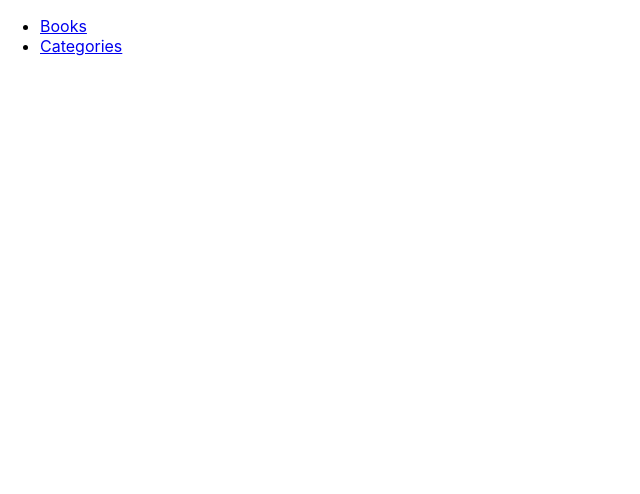
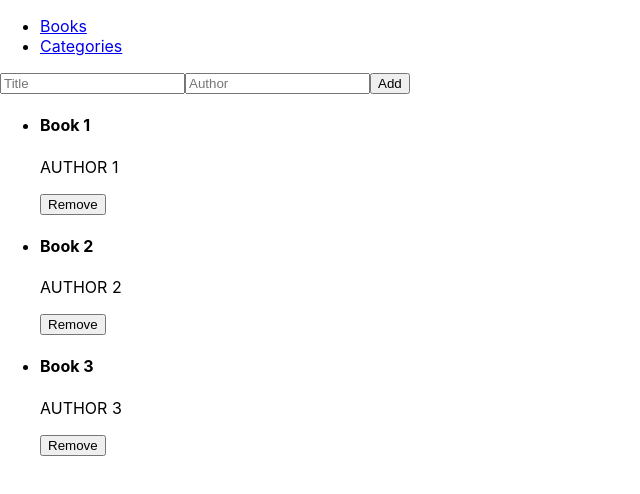
Before and after one commit to kimothokamau/bookstore_redux, a React (Create React App) app: page / in a window 1280 px wide. Shown: the top 494 px of the page, without its empty margins (0-640 px from the left). Built offline with nearby package versions, Linux system fonts and the light colour scheme.

Commit message:
Add components in redux folder structure and lintS

```diff
--- a/package.json
+++ b/package.json
@@ -6,6 +6,7 @@
     "@testing-library/jest-dom": "^5.11.4",
     "@testing-library/react": "^11.1.0",
     "@testing-library/user-event": "^12.1.10",
+    "prop-types": "^15.7.2",
     "react": "^17.0.2",
     "react-dom": "^17.0.2",
     "react-router-dom": "^5.3.0",
--- a/src/App.css
+++ b/src/App.css
@@ -1,39 +1 @@
-.App {
-  text-align: center;
-}
-
-.App-logo {
-  height: 40vmin;
-  pointer-events: none;
-}
-
-@media (prefers-reduced-motion: no-preference) {
-  .App-logo {
-    animation: App-logo-spin infinite 20s linear;
-  }
-}
-
-.App-header {
-  background-color: #282c34;
-  min-height: 100vh;
-  display: flex;
-  flex-direction: column;
-  align-items: center;
-  justify-content: center;
-  font-size: calc(10px + 2vmin);
-  color: white;
-}
-
-.App-link {
-  color: #61dafb;
-}
-
-@keyframes App-logo-spin {
-  from {
-    transform: rotate(0deg);
-  }
-
-  to {
-    transform: rotate(360deg);
-  }
-}
+/* TBA */
--- /dev/null
+++ b/src/components/fakeBooks.js
@@ -0,0 +1,19 @@
+const books = [
+  {
+    id: 1,
+    title: 'Book 1',
+    author: 'AUTHOR 1',
+  },
+  {
+    id: 2,
+    title: 'Book 2',
+    author: 'AUTHOR 2',
+  },
+  {
+    id: 3,
+    title: 'Book 3',
+    author: 'AUTHOR 3',
+  },
+];
+
+export default books;
--- /dev/null
+++ b/src/redux/books/book.js
@@ -0,0 +1,24 @@
+import React from 'react';
+import PropTypes from 'prop-types';
+
+const Book = ({ id, title, author }) => (
+  <li key={id}>
+    <div>
+      <h4>
+        { title }
+      </h4>
+      <p>
+        { author }
+      </p>
+    </div>
+    <button type="button">Remove</button>
+  </li>
+);
+
+Book.propTypes = {
+  id: PropTypes.number.isRequired,
+  title: PropTypes.string.isRequired,
+  author: PropTypes.string.isRequired,
+};
+
+export default Book;
--- /dev/null
+++ b/src/redux/books/books.js
@@ -0,0 +1,18 @@
+import React from 'react';
+import Book from './book';
+import books from '../../components/fakeBooks';
+
+const Books = () => (
+  <ul>
+    {
+        books.map((book) => {
+          const { id, title, author } = book;
+          return (
+            <Book key={id} title={title} author={author} />
+          );
+        })
+      }
+  </ul>
+);
+
+export default Books;
--- /dev/null
+++ b/src/redux/books/new.js
@@ -0,0 +1,19 @@
+import React from 'react';
+
+const New = () => {
+  const handleSubmit = (e) => {
+    e.preventDefault();
+    e.target.title.value = '';
+    e.target.author.value = '';
+  };
+
+  return (
+    <form onSubmit={handleSubmit}>
+      <input type="text" name="title" placeholder="Title" />
+      <input type="text" name="author" placeholder="Author" />
+      <button type="submit">Add</button>
+    </form>
+  );
+};
+
+export default New;
--- /dev/null
+++ b/src/redux/categories/categories.js
@@ -0,0 +1,5 @@
+import React from 'react';
+
+const Categories = () => <h1>Under Construction</h1>;
+
+export default Categories;
```
Also changed, not shown: src/App.js (+6 -3 lines), src/redux/configureStore.js (added, +24 -0 lines), .stylelintrc.json (added), 1 other file (tests, documents, lock files or other folders).
